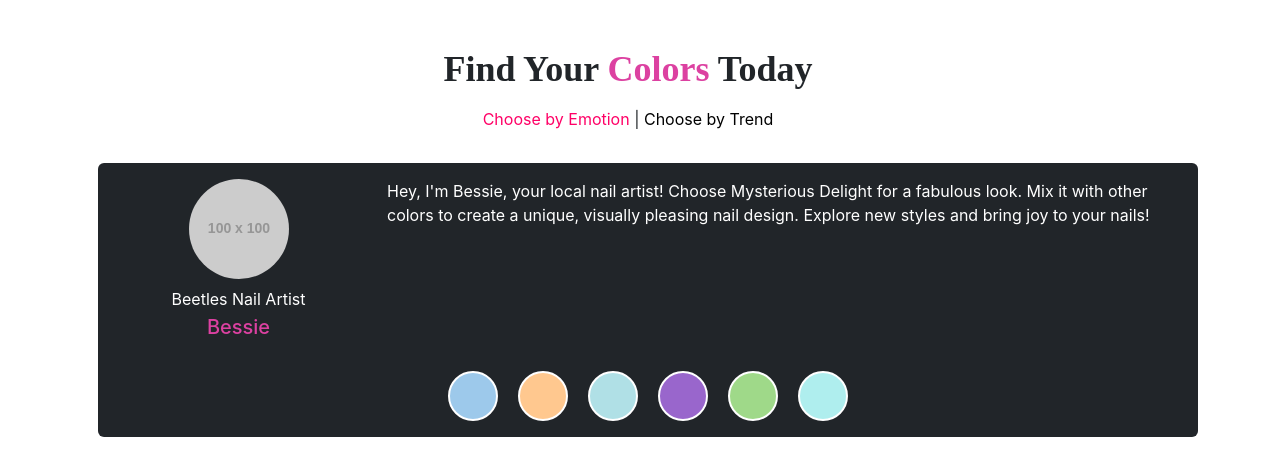
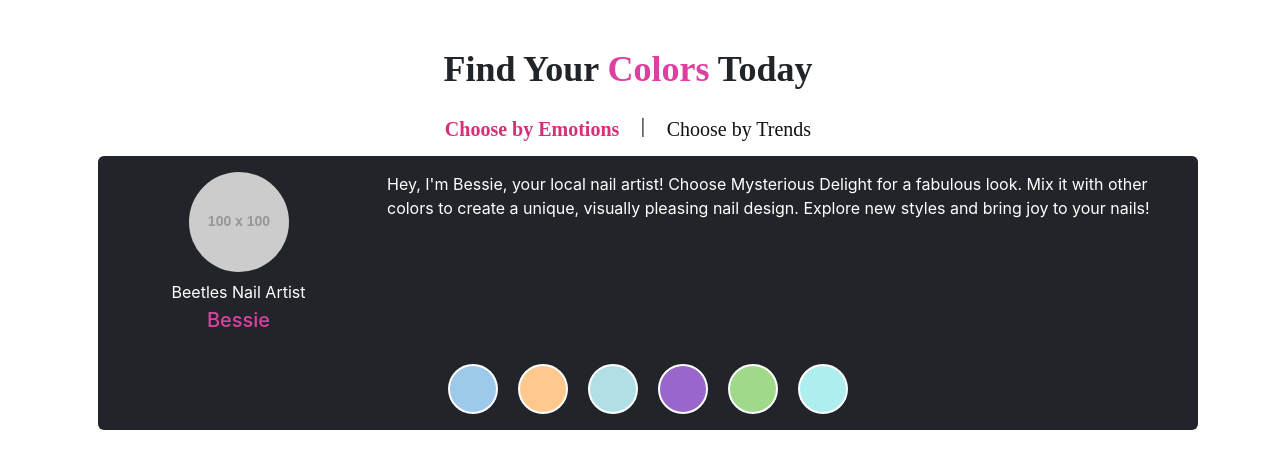
Before and after one commit to fullstackdeveloper918/color_club, a React (Create React App) app: page /product-detail in a window 1280 px wide. Shown: the top 476 px of the page. Built offline with nearby package versions, Linux system fonts and the light colour scheme.

Commit message:
home page

```diff
--- a/src/Components/ProductDetail.tsx
+++ b/src/Components/ProductDetail.tsx
@@ -57,19 +57,21 @@ const ProductDetail = () => {
           <h1 className="mb-3 ">
             Find Your <span>Colors</span> Today
           </h1>
-          <p>
-            <a
-              href="#"
-              className="text-decoration-none"
-              style={{ color: "#f06" }}
-            >
-              Choose by Emotion
-            </a>{" "}
-            |{" "}
-            <a href="#" className="text-decoration-none" style={{color:"#000"}}>
-              Choose by Trend
-            </a>
-          </p>
+          <div className="mt-4 tabs_click">
+          <button
+            className={`btn btn-link active`}
+            // onClick={() => handleTabChange("emotions")}
+          >
+            Choose by Emotions
+          </button>
+          <span className="mx-2">|</span>
+          <button
+            className={`btn btn-link `}
+            // onClick={() => handleTabChange("trends")}
+          >
+            Choose by Trends
+          </button>
+        </div>
         </div>
       </div>
 
```
